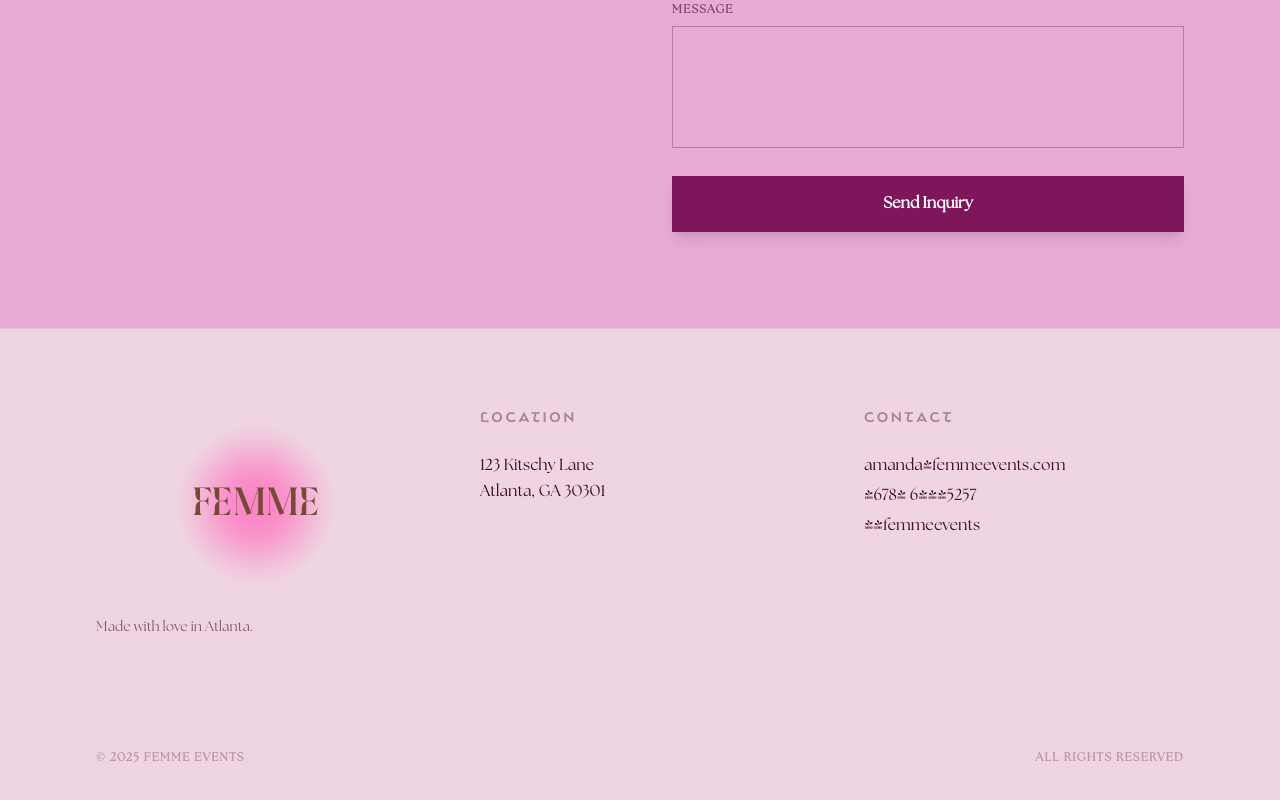
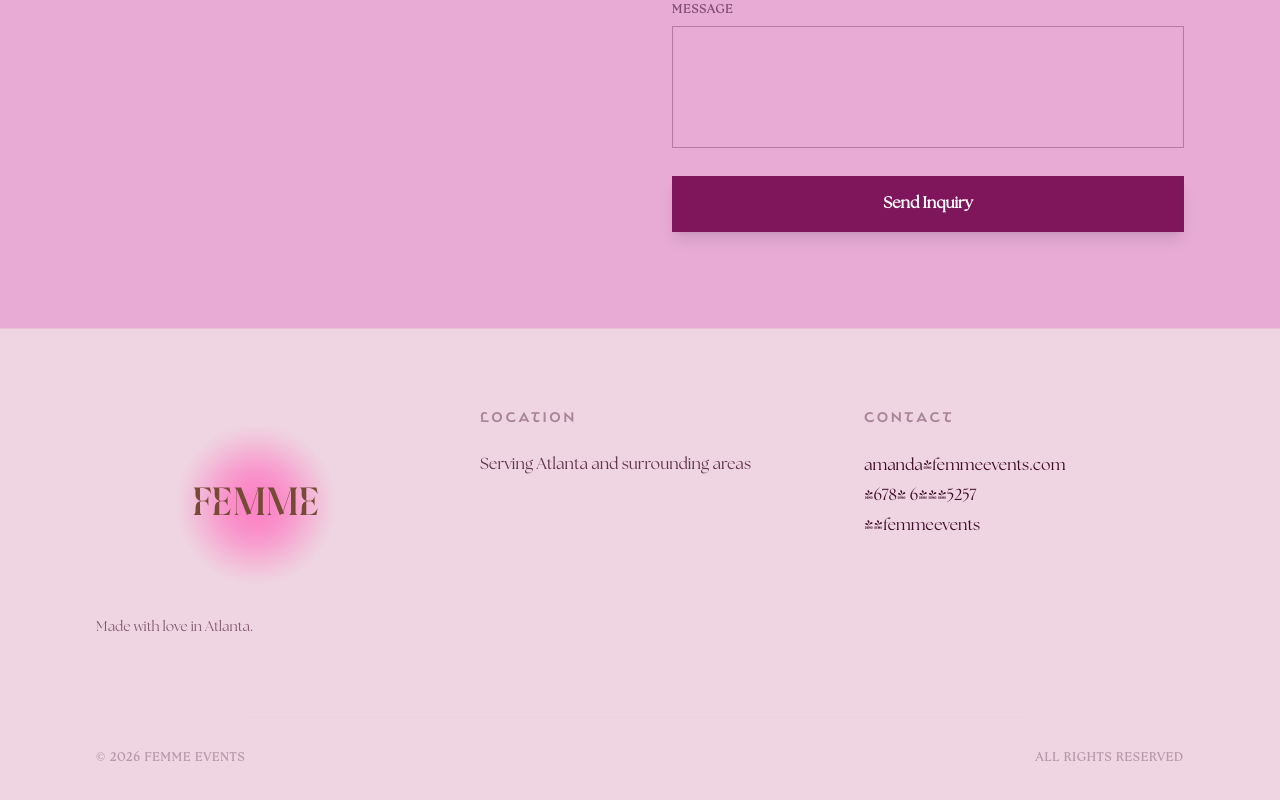
Before and after one commit to sabnanikl-dev/Femme-Events-Website, a React (Vite) app: page / in a window 1280 px wide. Shown: the part 4243-5043 px from the top of the page. Built offline with nearby package versions, Linux system fonts and the light colour scheme.

Commit message:
Merge PR #17: Fix package name, footer address, and copyright
Co-authored-by: Creator <creator@Creators-Mac-mini.local>

```diff
--- a/package.json
+++ b/package.json
@@ -1,5 +1,5 @@
 {
-  "name": "react-example",
+  "name": "femme-events-website",
   "private": true,
   "version": "0.0.0",
   "type": "module",
--- a/src/components/Footer.tsx
+++ b/src/components/Footer.tsx
@@ -13,10 +13,7 @@ export default function Footer() {
 
         <div className="flex flex-col gap-6">
           <h4 className="text-sm uppercase tracking-[0.2em] font-bold opacity-40">Location</h4>
-          <div className="text-base leading-relaxed">
-            123 Kitschy Lane<br />
-            Atlanta, GA 30301
-          </div>
+          <p className="text-base text-femme-dark/80">Serving Atlanta and surrounding areas</p>
         </div>
 
         <div className="flex flex-col gap-6">
@@ -47,7 +44,7 @@ export default function Footer() {
       </div>
 
       <div className="mt-20 pt-8 border-t border-femme-plum/5 flex justify-between items-center text-xs uppercase tracking-widest font-bold opacity-30">
-        <span>&copy; 2025 Femme Events</span>
+        <span>&copy; 2026 Femme Events</span>
         <span>All Rights Reserved</span>
       </div>
     </footer>
```
